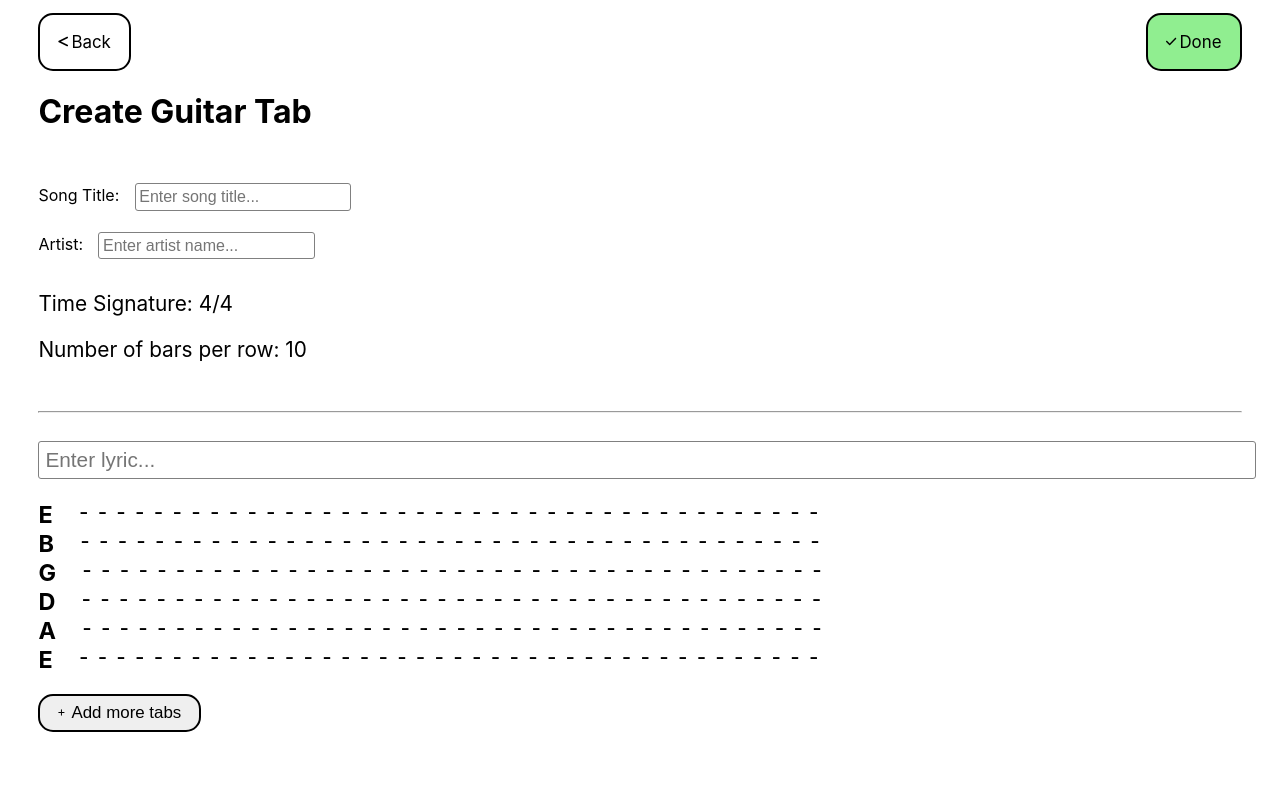
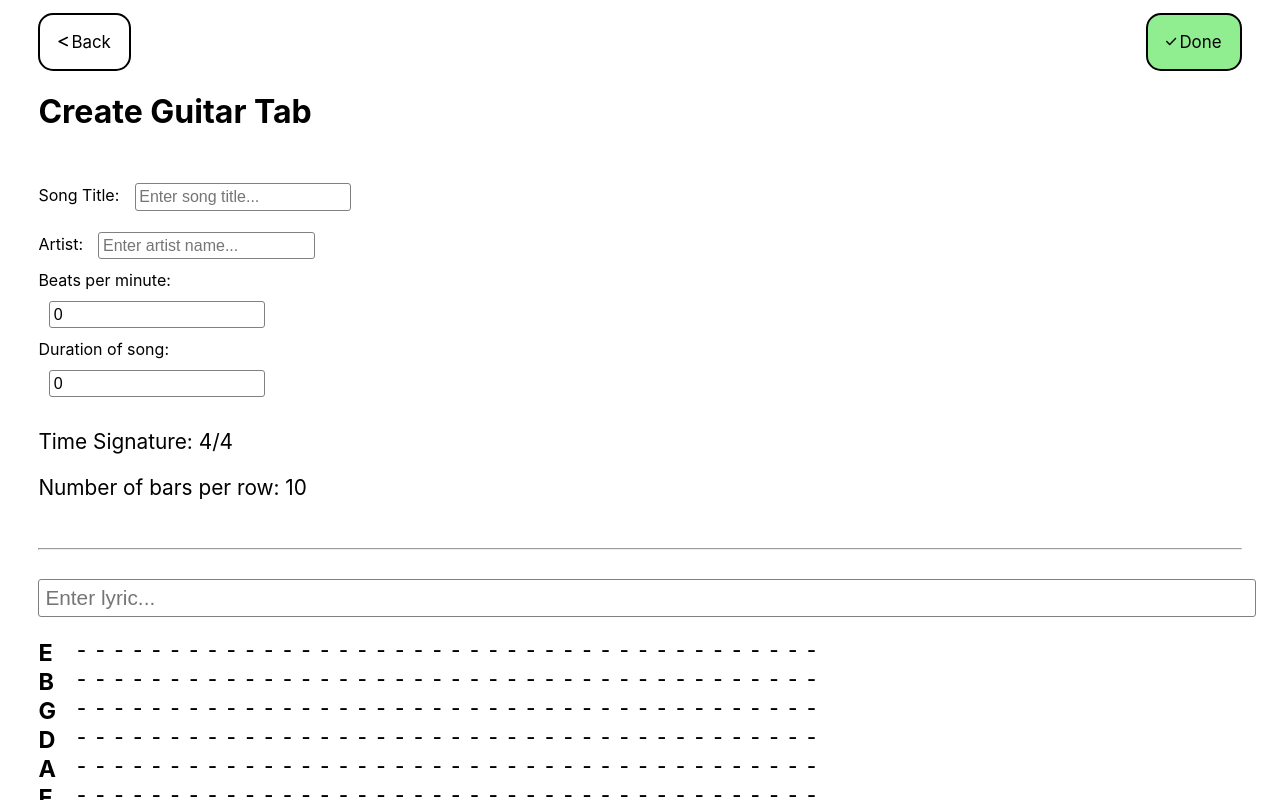
Before and after one commit to nicoletanyt/GuitarTabs, a React (Create React App) app in the folder guitar-tabs/: page /create-tab in a window 1280 px wide. Built offline with nearby package versions, Linux system fonts and the light colour scheme.

Commit message:
added autoplaying of songs with play/pause/restart buttons

```diff
--- a/guitar-tabs/src/App.js
+++ b/guitar-tabs/src/App.js
@@ -3,18 +3,24 @@ import "./index.css"
 import Homepage from "./components/Homepage";
 import { BrowserRouter, Routes, Route } from "react-router-dom";
 import SongView from "./components/SongView";
-import { Song } from "./Objects";
+import { Song, Tab } from "./Objects";
 import CreateTab from "./components/CreateTab";
 
 export const context = React.createContext(null);
+export const tabSize = 10;
 
 function App() {
-
+  const defaultTab = new Tab(
+    "",
+    Array(6)
+      .fill(["-".repeat(tabSize * 4)])
+      .join("|")
+  );
   // the key of the dictionary is the title + artist joined
   const [songs, setSongs] = useState({
-    "song-1-artist-1": new Song("Song 1", "Artist 1", ""),
-    "song-2-artist-1": new Song("Song 2", "Artist 1", ""),
-});
+    "song-1-artist-1": new Song("Song 1", "Artist 1", [defaultTab], 70, 180),
+    "song-2-artist-1": new Song("Song 2", "Artist 1", [defaultTab], 70, 180),
+  });
 
   return (
     <context.Provider value={{ songs, setSongs }}>
--- a/guitar-tabs/src/Objects.js
+++ b/guitar-tabs/src/Objects.js
@@ -1,8 +1,10 @@
 export class Song {
-    constructor(title, artist, tabs) {
+    constructor(title, artist, tabs, bpm, duration) {
         this.title = title
         this.artist = artist
         this.tabs = tabs
+        this.bpm = bpm
+        this.duration = duration
     }
 }
 
--- a/guitar-tabs/src/components/CreateTab.js
+++ b/guitar-tabs/src/components/CreateTab.js
@@ -4,12 +4,14 @@ import { Song, Tab } from '../Objects';
 import { FaLessThan, FaCheck, FaPlus } from "react-icons/fa6";
 import { Link } from 'react-router-dom';
 import { context } from '../App';
+import { tabSize } from '../App';
 
 export default function CreateTab() {
     const { songs, setSongs } = useContext(context);
   const [title, setTitle] = useState("");
   const [artist, setArtist] = useState("");
-  const tabSize = 10
+  const [beats, setBeats] = useState(0)
+  const [duration, setDuration] = useState(0)
 
   // e.g. 4/4 beats
   // notes are stored as 1--0|----|----|----|----|----. the | indicates a new string, - indicates no note is played. numbers correspond to the fret number
@@ -34,7 +36,7 @@ export default function CreateTab() {
     console.log(setSongs)
     let dictKey =
       title.toLowerCase().split(" ").join("-") + "-" + artist.toLowerCase().split(" ").join("-");
-    setSongs((prev) => ({ ...prev, [dictKey]: new Song(title, artist, tabs) }));
+    setSongs((prev) => ({ ...prev, [dictKey]: new Song(title, artist, tabs, beats, duration) }));
   }
 
   return (
@@ -73,6 +75,26 @@ export default function CreateTab() {
             placeholder="Enter artist name..."
           />
         </div>
+        <div>
+          <label htmlFor="artist-input">Beats per minute: </label>
+          <input
+            type="text"
+            id="beats-input"
+            value={beats}
+            onChange={(ev) => setBeats(ev.target.value)}
+            placeholder="Enter BPM of song (optional)..."
+          />
+        </div>
+        <div>
+          <label htmlFor="artist-input">Duration of song: </label>
+          <input
+            type="text"
+            id="duration-input"
+            value={duration}
+            onChange={(ev) => setDuration(ev.target.value)}
+            placeholder="Enter duration of song (optional)..."
+          />
+        </div>
       </div>
       <p>Time Signature: 4/4</p>
       <p>Number of bars per row: 10</p>
@@ -80,7 +102,7 @@ export default function CreateTab() {
       <hr />
       <div id="tab-editor">
         {tabs.map((item, id) => {
-          return <TabView key={id} line={item} tabSize={tabSize} />;
+          return <TabView key={id} line={item} />;
         })}
       </div>
       <br />
--- a/guitar-tabs/src/components/SongView.js
+++ b/guitar-tabs/src/components/SongView.js
@@ -1,16 +1,56 @@
-import React, { useContext } from "react";
-import { useParams } from "react-router-dom";
+import React, { useContext, useEffect, useState } from "react";
+import { useParams, Link, useSearchParams } from "react-router-dom";
 import { context } from "../App";
+import { FaLessThan } from "react-icons/fa6"
+import TabView from "./TabView";
 
 export default function SongView() {
   const { id } = useParams();
   const { songs } = useContext(context);
   const song = songs[id];
 
+  // for playing of song
+  const [current, setCurrent] = useState(-1)
+  const [playing, setPlaying] = useState(false)
+  let beatInterval;
+
+  const tick = () => {
+    setCurrent((c) => c + 1);
+  }
+
+  useEffect(() => {
+    console.log(current)
+  }, [current])
+
+  useEffect(() => {
+    if (playing) {
+      let beatInterval = setInterval(tick, (60 * 1000) / song.bpm);
+
+      // cleanup function to clear the interval when playing is false or component unmounts
+      return () => {
+        clearInterval(beatInterval);
+      };
+    }
+
+  }, [playing])
+
   return (
     <div id="tabview-wrapper">
+      <Link to="/" id="back-btn" className="button">
+        <FaLessThan />
+        <p>Back</p>
+      </Link>
       <h1>{song.title}</h1>
-      <h2>{song.artist}</h2>
+      <p>{song.artist}</p>
+      <p>Beats per minute (BPM): {song.bpm}</p>
+      <button onClick={() => setPlaying(true)}>Play</button>
+      <button onClick={() => setPlaying(false)}>Pause</button>
+      <button onClick={() => {setCurrent(-1); setPlaying(false)}}>Restart</button>
+      <div>
+        {song.tabs.map((item, id) => {
+          return <TabView key={id} line={item} currentBeat={current} />;
+        })}
+      </div>
     </div>
   );
 }
--- a/guitar-tabs/src/components/TabView.js
+++ b/guitar-tabs/src/components/TabView.js
@@ -1,7 +1,7 @@
-import React, { useEffect, useState } from 'react'
+import React, { useEffect, useState } from "react";
 import { FaPen } from "react-icons/fa";
 
-export default function TabView({ line }) {
+export default function TabView({ line, currentBeat }) {
   // each tab line has 10 notes.
   // e.g. of notes: "1--0|--1-|--1-|--3-|--2-|-1--"
 
@@ -11,8 +11,8 @@ export default function TabView({ line }) {
   const [editNote, setEditNote] = useState(null);
   const [noteInput, setNoteInput] = useState("");
 
-  const [editLyric, setEditLyric] = useState(null)
-  const [lyricInput, setLyricInput] = useState(line.lyric)
+  const [editLyric, setEditLyric] = useState(null);
+  const [lyricInput, setLyricInput] = useState(line.lyric);
 
   const changeNote = (ev) => {
     // change/add note here
@@ -48,30 +48,35 @@ export default function TabView({ line }) {
   };
 
   const submitLyric = (e) => {
-    e.preventDefault()
-    setEditLyric(false)
-  }
+    e.preventDefault();
+    setEditLyric(false);
+  };
 
   return (
     <div>
       {/* Display Lyric */}
-      {lyricInput == "" || editLyric ? (
-        <form onSubmit={(e) =>submitLyric(e)}>
+      {(lyricInput == "" || editLyric) ? (
+        <form onSubmit={(e) => submitLyric(e)}>
           <input
             className="lyric-input"
             type="text"
             value={lyricInput}
             placeholder={"Enter lyric..."}
-            onChange={(ev) => {setLyricInput(ev.target.value); !editLyric && setEditLyric(true)}}
+            onChange={(ev) => {
+              setLyricInput(ev.target.value);
+              !editLyric && setEditLyric(true);
+            }}
           />
         </form>
       ) : (
         <div className="lyric-wrapper">
           <p>{lyricInput}</p>
-          <div className="edit-btn" onClick={() => setEditLyric(true)}>
-            <FaPen className="icon" />
-            <p>Edit</p>
-          </div>
+          {
+            <div className="edit-btn" onClick={() => setEditLyric(true)}>
+              <FaPen className="icon" />
+              <p>Edit</p>
+            </div>
+          }
         </div>
       )}
       {/* Display Tab */}
@@ -95,7 +100,7 @@ export default function TabView({ line }) {
                     />
                   ) : (
                     // if it is 0, then use e has the letter to differentiate between first and last string
-                    <span key={k} index={id + "|" + k}>
+                    <span key={k} index={id + "|" + k} className={currentBeat == k ? "playing" : ""}>
                       {note}
                     </span>
                   );
--- a/guitar-tabs/src/index.css
+++ b/guitar-tabs/src/index.css
@@ -163,8 +163,8 @@ input {
   margin: 0;
 }
 .string-letter {
-  padding-right: 2%;
   font-weight: bold;
+  width: 3%;
 }
 .note-input {
   font-family: 'Courier New', Courier, monospace;
@@ -193,3 +193,7 @@ input {
   justify-content: space-evenly;
   cursor: pointer;
 }
+
+.playing {
+  background-color: aliceblue;
+}
```
